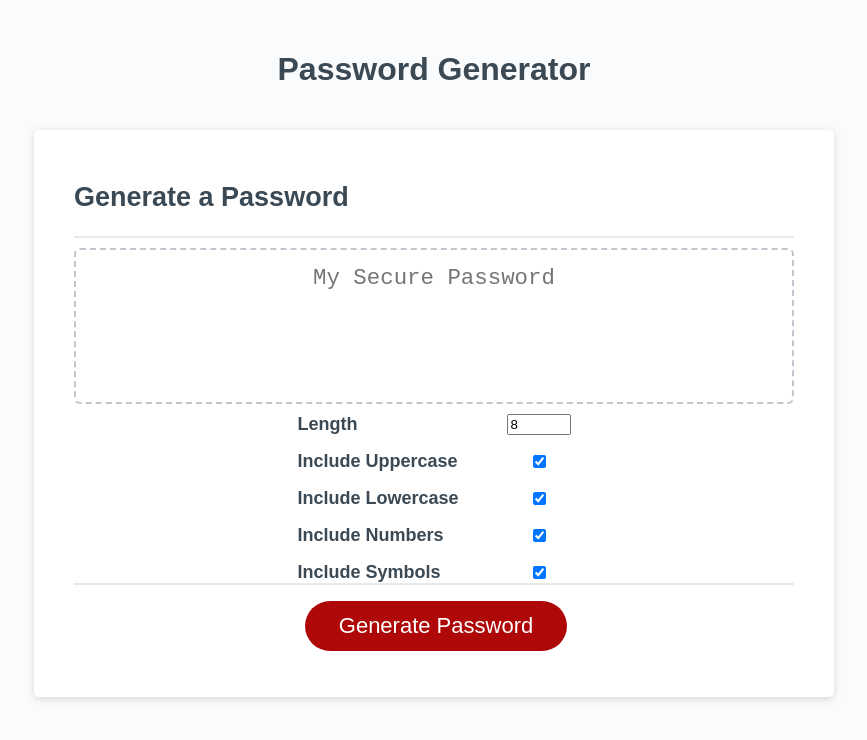
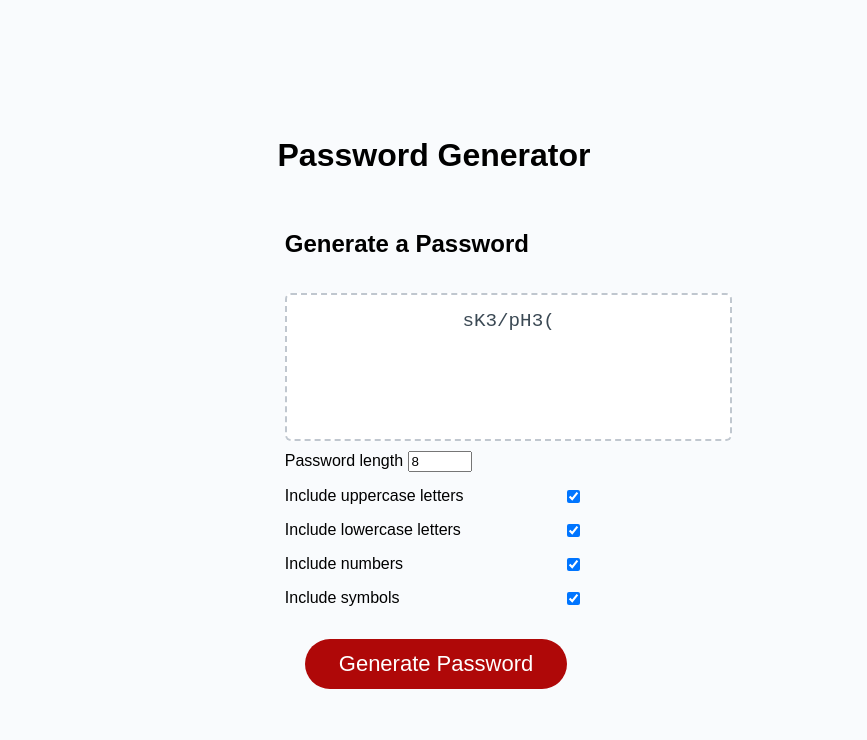
Before and after one commit to ReemMDA99/PasswordGenerator-Reem, a plain HTML site: page Develop/index.html in a window 1280 px wide. Both pictures are taken after a click on the button "Generate Password". Shown: the whole page, without its empty margins (206-1073 px from the left). Drawn offline with Linux system fonts and the light colour scheme.

Commit message:
password generated

```diff
--- a/Develop/index.html
+++ b/Develop/index.html
@@ -9,47 +9,47 @@
   </head>
   <body>
     <div class="wrapper">
-      <header>
-        <div class="password-generator">
         <h1>Password Generator</h1>
-        <div class="password">
-          <p id="passwordBox"></p>
-        </div>
-        </div>
-      </header>
-      <div class="card">
-        <div class="card-header">
+
+      <section class="settings">
+        <div class="setting">
           <h2>Generate a Password</h2>
         </div>
         <div class="card-body">
-          <textarea class="password-display" id="password" aria-label="Generated Password" placeholder= "My Secure Password"></textarea>
+          <textarea readonly
+            id = "result"
+            id ="password"
+            placeholder="Your Secure Password"
+            aria-label="Generated Password">
+          </textarea>
+          <div class="result-container">
+
+          <div>
+            <label>Password length</label>
+            <input type="number" id="length" min='8' max='128' value='8' />
+          </div>
+          <div class="setting">
+            <label>Include uppercase letters</label>
+            <input type="checkbox" id="uppercase" checked />
+          </div>
+          <div class="setting">
+            <label>Include lowercase letters</label>
+            <input type="checkbox" id="lowercase" checked />
+          </div>
+          <div class="setting">
+            <label>Include numbers</label>
+            <input type="checkbox" id="numbers" checked />
+          </div>
+          <div class="setting">
+            <label>Include symbols</label>
+            <input type="checkbox" id="symbols" checked />
+          </div>
         </div>
-
-
-        <form id ="passwordGeneratorForm" class="form">
-
-          <label for="length">Length</label>
-          <div class="character-amount-container">
-            <input type="number" min="8" max="128" value="8">
-          </div>
-
-          <label for="includeUppercase">Include Uppercase</label>
-          <input type="checkbox" id="includeUppercase" checked>
-
-          <label for="includeLowercase">Include Lowercase</label>
-          <input type="checkbox" id="includeLowercase" checked>
-
-          <label for="includeNumbers">Include Numbers</label>
-          <input type="checkbox" id="includeNumbers" checked>
-
-          <label for="includeSymbols">Include Symbols</label>
-          <input type="checkbox" id="includeSymbols" checked>
-        </form>
-
-          <div class="card-footer">
-            <button type="generate" class="btn" onclick="createPassword()">Generate Password</button>
+        <div id="generate">
+          <button  class="btn">Generate Password</button>
         </div>
-      </div>
+      </section>
+    </div>
     <script src="script.js"></script>
   </body>
 </html>
--- a/Develop/script.js
+++ b/Develop/script.js
@@ -1,57 +1,63 @@
-/*// Assignment Code
-var generateBtn = document.querySelector("#generate");
-// Write password to the #password input
-function writePassword() {
-  var password = generatePassword();
-  var passwordText = document.querySelector("#password");
+const resultEl = document.getElementById('result');
+const lengthEl = document.getElementById('length');
+const uppercaseEl = document.getElementById('uppercase');
+const lowercaseEl = document.getElementById('lowercase');
+const numbersEl = document.getElementById('numbers');
+const symbolsEl = document.getElementById('symbols');
+const generateEl = document.getElementById('generate');
+const clipboard = document.getElementById('clipboard');
 
-  passwordText.value = password;
+const randomFunc = {
+    lower: getRandomLower,
+    upper: getRandomUpper,
+    number: getRandomNumber,
+    symbol: getRandomSymbol
+}
 
+generateEl.addEventListener('click', () => {
+    const length = +lengthEl.value;
+    const hasLower = lowercaseEl.checked;
+    const hasUpper = uppercaseEl.checked;
+    const hasNumber = numbersEl.checked;
+    const hasSymbol = symbolsEl.checked;
+
+    resultEl.innerText = generatePassword(hasLower, hasUpper, hasNumber, hasSymbol, length);
+});
+
+function generatePassword(lower, upper, number, symbol, length) {
+    let generatedPassword = '';
+    const typesCount = lower + upper + number + symbol;
+    const typeArr = [{lower}, {upper}, {number}, {symbol}].filter(item => Object.values(item)[0]);
+
+    if(typesCount === 0) {
+        return '';
+    }
+
+    for(let i=0; i<length; i+=typesCount) {
+        typeArr.forEach(type => {
+            const funcName = Object.keys(type)[0];
+            generatedPassword += randomFunc[funcName]();
+        });
+    }
+
+    const finalPassword = generatedPassword.slice(0, length);
+
+    return finalPassword;
 }
-// Add event listener to generate button
-generateBtn.addEventListener("click", writePassword);
-*/
 
-const keys = {
-  includeUppercase: "ABCDEFGHIJKLMNOPQRSTUVWXYZ",
-  includeLowercase: "abcdefghijklmnopqrstuvwxyz",
-  includeNumbers: "0123456789",
-  includeSymbols: " !#$%&'()*+,-./:;<=>?@[^_`{|}~"
+function getRandomLower() {
+    return String.fromCharCode(Math.floor(Math.random() * 26) + 97);
 }
-const getKey = [
-  function includeUppercase() {
-    return keys.includeUppercase[Math.floor(Math.random() * keys.includeUppercase.length)];
-  },
-  function includeLowercase() {
-    return keys.includeLowercase[Math.floor(Math.random() * keys.includeLowercase.length)];
-  },
-  function includeNumbers() {
-    return keys.includeNumbers[Math.floor(Math.random() * keys.includeNumbers.length)];
-  },
-  function includeSymbols() {
-    return keys.includeSymbols[Math.floor(Math.random() * keys.includeSymbols.length)];
-  }
-];
 
-function createPassword() {
-  const includeUppercase = document.getElementById("includeUppercase").checked;
-  const includeLowercase = document.getElementById("includeLowercase").checked;
-  const includeNumbers = document.getElementById("includeNumbers").checked;
-  const includeSymbols = document.getElementById("includeSymbols").checked;
-  if (includeUppercase + includeLowercase + includeNumbers + includeSymbols === 0) {
-    alert("Please check atleast one box!");
-    return;
-  }
-  const passwordBox = document.getElementById("passwordBox");
-  const length = document.getElementById("length");
-  let password = "";
-  while (length.value > password.length) {
-    let keyToAdd = getKey[Math.floor(Math.random() * getKey.length)];
-    let isChecked = document.getElementById(keyToAdd.name).checked;
-    if (isChecked) {
-      password += keyToAdd();
-    }
-  }
+function getRandomUpper() {
+    return String.fromCharCode(Math.floor(Math.random() * 26) + 65);
+}
 
- return passwordBox.innerHTML = password();
-};
+function getRandomNumber() {
+    return +String.fromCharCode(Math.floor(Math.random() * 10) + 48);
+}
+
+function getRandomSymbol() {
+    const symbols = '!@#$%^&*()<>[]{}/,.='
+    return symbols[Math.floor(Math.random() * symbols.length)];
+}
--- a/Develop/style.css
+++ b/Develop/style.css
@@ -10,8 +10,13 @@ body,
   height: 100%;
   margin: 0;
   padding: 0;
+  display: flex;
+  flex-direction: column;
+  align-items: center;
+  justify-content: center;
+  padding: 10px;
+  min-height: 100vh;
 }
-
 body {
   font-family: sans-serif;
   background-color: #f9fbfd;
@@ -21,6 +26,7 @@ body {
   padding-top: 30px;
   padding-left: 20px;
   padding-right: 20px;
+  max-width: 100%;
 }
 
 header {
@@ -42,6 +48,7 @@ header {
   padding: 30px 40px;
 }
 
+
 .card-header::after {
   content: " ";
   display: block;
@@ -52,18 +59,7 @@ header {
 
 .card-body {
   min-height: 100px;
-}
 
-form {
-  display: grid;
-  grid-template-columns: auto auto;
-  row-gap: 1rem;
-  column-gap: 3rem;
-  justify-content: center;
-  align-items: center;
-}
-label {
-  font-weight: bold;
 }
 
 .card-footer {
@@ -78,16 +74,20 @@ label {
   height: 2px;
 }
 
+
 .card-footer::after {
   content: " ";
   display: block;
   clear: both;
 }
-.character-amount-container {
+
+.setting {
   display: flex;
+  justify-content: space-between;
   align-items: center;
+  margin: 15px 0;
+}
 
-}
 
 .btn {
   border: none;
@@ -103,11 +103,11 @@ label {
   padding: 14px 34px;
   text-align: center;
   cursor: pointer;
-  grid-column: span 2;
 }
 .btn:hover {
-  background-color:crimson;
-}
+    background-color:crimson;
+  }
+
 
 button[disabled] {
   cursor: default;
@@ -118,18 +118,19 @@ button[disabled] {
   float: right;
 }
 
-.password-display {
+textarea {
   -webkit-appearance: none;
   -moz-appearance: none;
   appearance: none;
   border: none;
   display: block;
-  width: 100%;
+  width: 150%;
   padding-top: 15px;
   padding-left: 15px;
   padding-right: 15px;
   padding-bottom: 85px;
-  font-size: 1.4rem;
+  font-size: 1.2rem;
+  color:hsl(206, 17%, 28%);
   text-align: center;
   margin-top: 10px;
   margin-bottom: 10px;
@@ -137,10 +138,7 @@ button[disabled] {
   border-radius: 6px;
   resize: none;
   overflow: hidden;
-
 }
-
-
 @media (max-width: 690px) {
   .btn {
     font-size: 1rem;
@@ -148,7 +146,7 @@ button[disabled] {
     padding: 10px 15px;
   }
 
-  .password-displaY {
+  textarea {
     font-size: 1rem;
   }
 }
```
